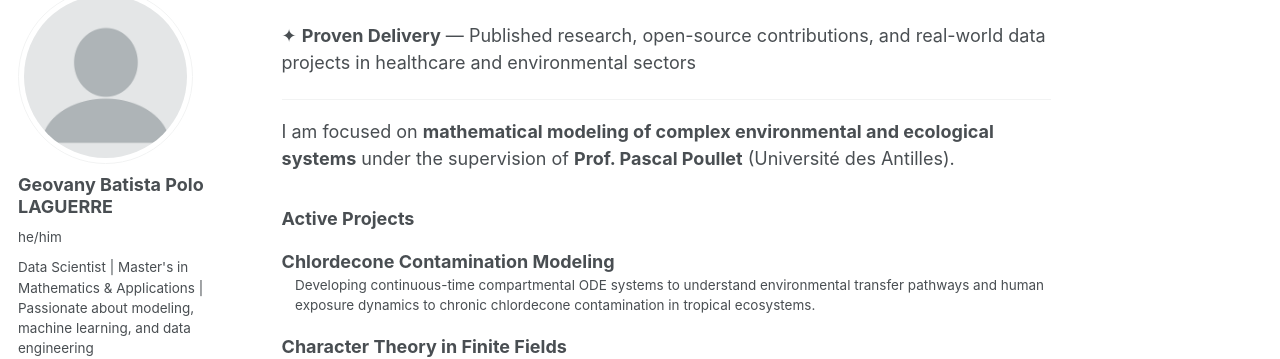
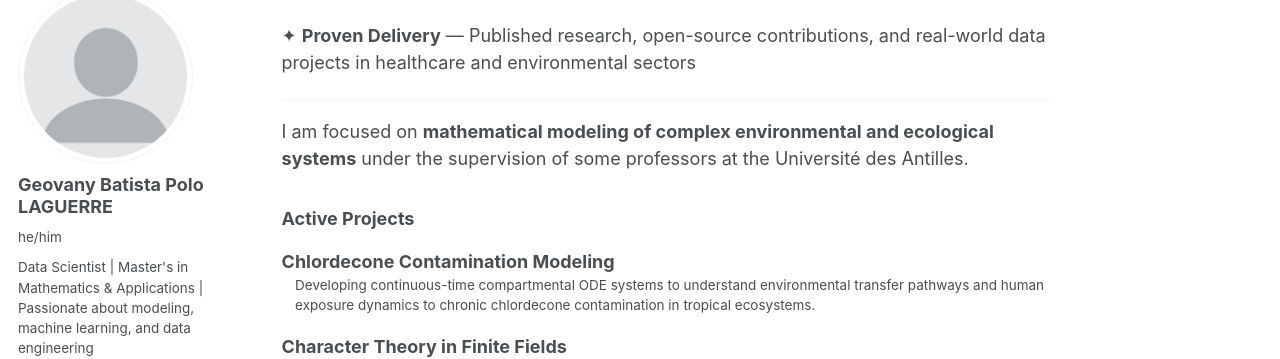
Before and after one commit to Geobatpo07/geobatpo07.github.io, a Jekyll site: the page built from _pages/about.md, in a window 1280 px wide and 900 px high, scrolled down 1588 px. Shown: the part 112-471 px from the top of the window. Built offline with Jekyll 4.4.1, drawn with Linux system fonts in a browser that asks for light colours; some web fonts are replaced; a script bundle is joined from its source files by our own code; library files that are not in the unit come from our copies.

Commit message:
Update supervision details for clarity in research focus

```diff
--- a/_pages/about.md
+++ b/_pages/about.md
@@ -136,7 +136,7 @@ For detailed background, education, and professional experience, see my [CV](/cv
 
 ---
 
-I am focused on **mathematical modeling of complex environmental and ecological systems** under the supervision of **Prof. Pascal Poullet** (Université des Antilles).
+I am focused on **mathematical modeling of complex environmental and ecological systems** under the supervision of some professors  at the Université des Antilles.
 
 ### Active Projects
 
```
